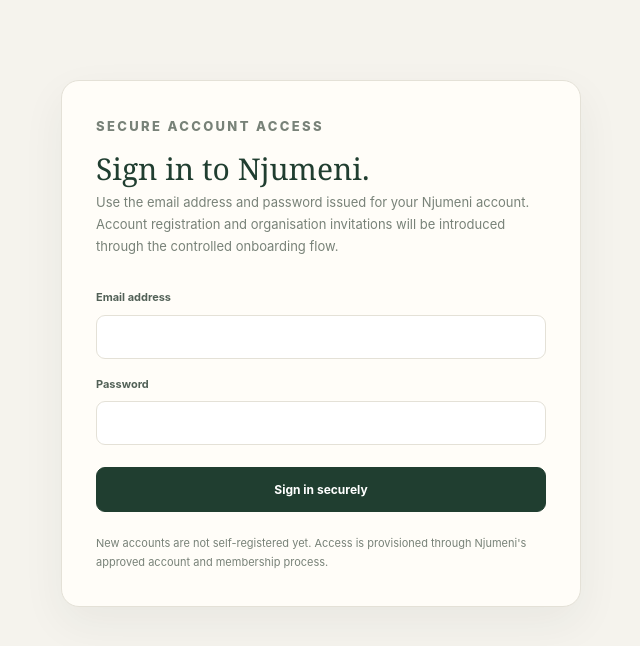
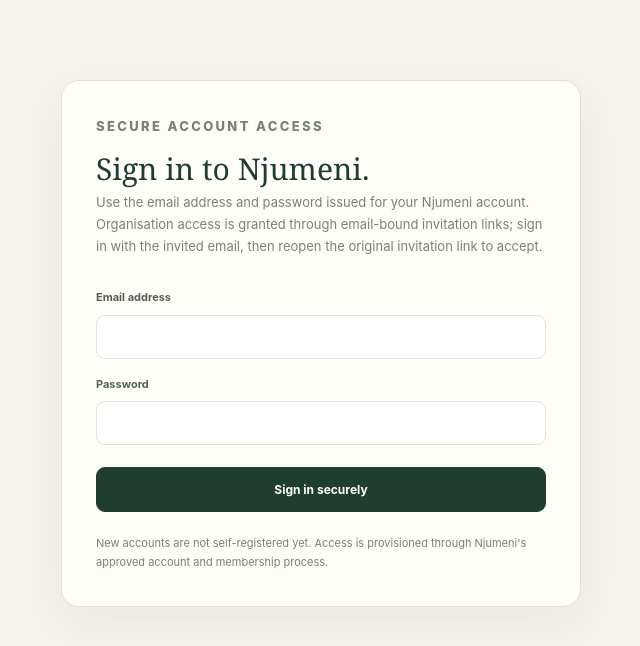
Before and after one commit to ICOFCUCAM/njumeni, a Next.js app in the folder apps/web/: page /sign-in in a window 1280 px wide. Shown: the top 646 px of the page, without its empty margins (319-959 px from the left). Built offline with nearby package versions, Linux system fonts and the light colour scheme; no server answers.

Commit message:
docs(auth): explain invitation sign-in flow

```diff
--- a/apps/web/src/app/(auth)/sign-in/page.tsx
+++ b/apps/web/src/app/(auth)/sign-in/page.tsx
@@ -23,8 +23,9 @@ export default async function SignInPage({ searchParams }: SignInPageProps) {
       <p className="page-eyebrow">Secure account access</p>
       <h1>Sign in to Njumeni.</h1>
       <p>
-        Use the email address and password issued for your Njumeni account. Account registration and
-        organisation invitations will be introduced through the controlled onboarding flow.
+        Use the email address and password issued for your Njumeni account. Organisation access is
+        granted through email-bound invitation links; sign in with the invited email, then reopen
+        the original invitation link to accept.
       </p>
       {params.message === 'signed-out' ? (
         <p className="auth-success" role="status">
```
